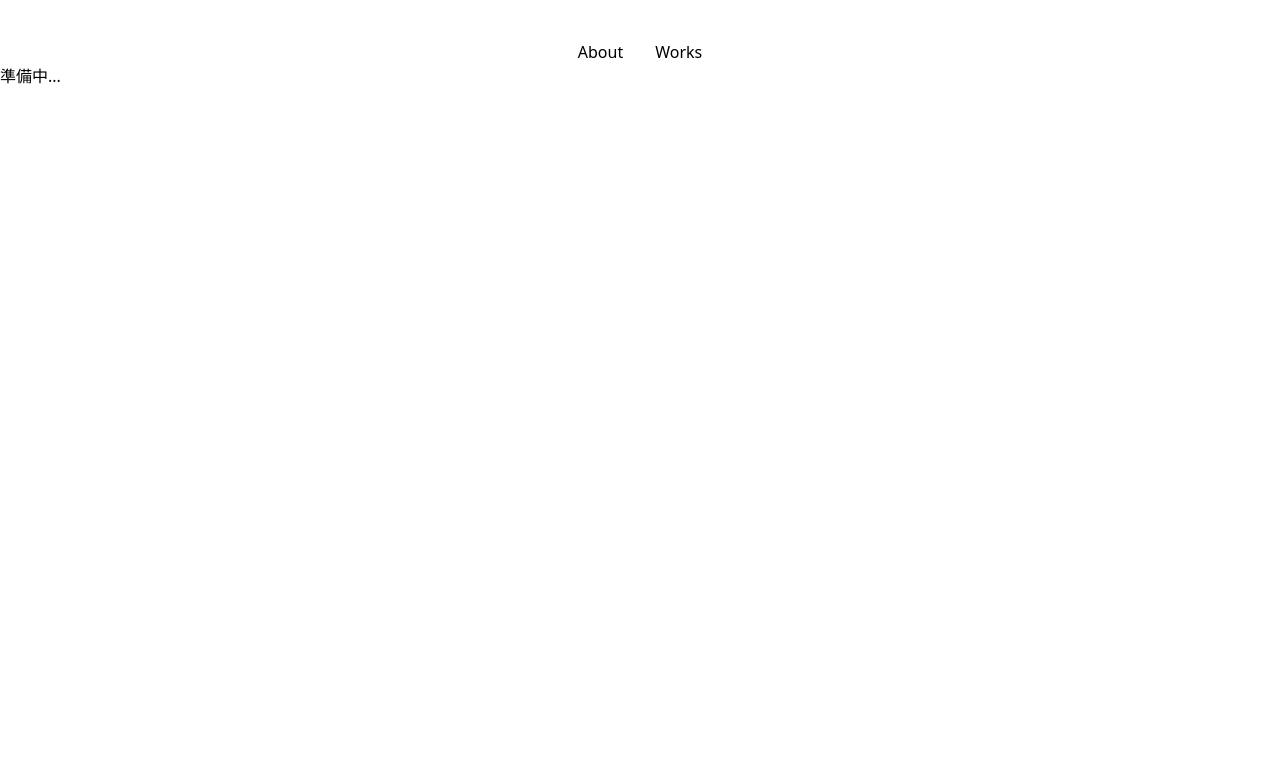
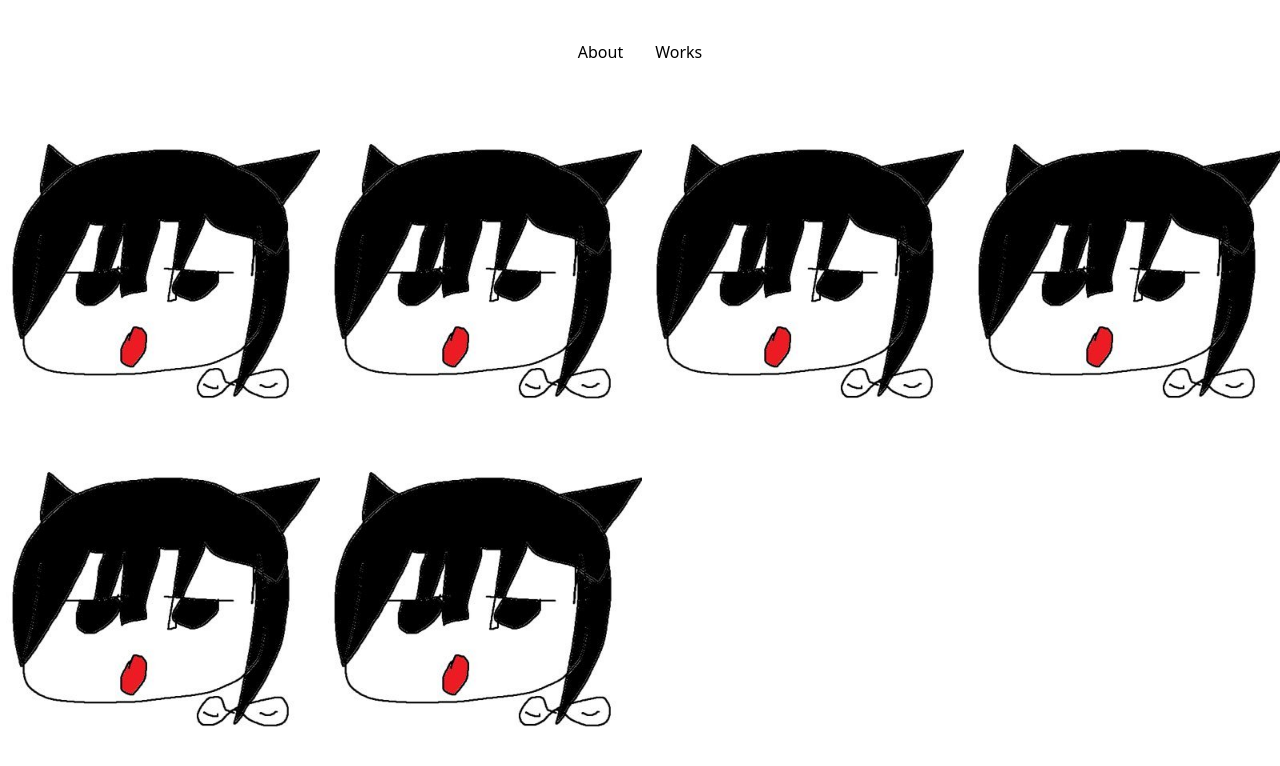
Before and after one commit to W0NYV/W0NYV.github.io, a React (Create React App) app: page / in a window 1280 px wide. Shown: the top 766 px of the page. Built offline with nearby package versions, Linux system fonts and the light colour scheme.

Commit message:
Worksページ開発し始める、Componentsフォルダの作成

```diff
--- a/public/index.html
+++ b/public/index.html
@@ -24,7 +24,7 @@
       work correctly both with client-side routing and a non-root public URL.
       Learn how to configure a non-root public URL by running `npm run build`.
     -->
-    <title>React App</title>
+    <title>W0NYV</title>
   </head>
   <body>
     <noscript>You need to enable JavaScript to run this app.</noscript>
--- /dev/null
+++ b/src/Components/GridElementHover.tsx
@@ -0,0 +1,11 @@
+type GridElementHoverProps = {
+  children: React.ReactNode;
+};
+
+export const GridElementHover: React.FC<GridElementHoverProps> = (props) => {
+  return (
+    <div className="absolute top-0 right-0 bottom-0 left-0 h-full w-full overflow-hidden bg-slate-400 opacity-0 hover:opacity-90">
+      {props.children}
+    </div>
+  );
+}
--- a/src/Pages/About.tsx
+++ b/src/Pages/About.tsx
@@ -12,6 +12,7 @@ function About() {
         <div className="mt-20 flex flex-col space-y-10">
           <div>
             <p className="text-2xl">W0NYV（読み：をにゅ）</p>
+            <p>情報工学系の大学に通っています .</p>
             <p>興味：リアルタイムCG, VJ, XR LIVE</p>
             <OneWord />
           </div>
--- a/src/Pages/OneWord.tsx
+++ b/src/Pages/OneWord.tsx
@@ -2,10 +2,10 @@ import React from 'react';
 
 function OneWord() {
 
-  const wordArr = ["美味しいものが好きです🦀🦀🦀"];
+  const wordArr: string[] = ["美味しいものが好きです🦀🦀🦀", "こんにちは", "にゃーお"];
 
   const getWordRandom = () => {
-    return wordArr[0];
+    return wordArr[Math.floor(Math.random() * wordArr.length)];
   };
 
   return (
--- a/src/Pages/Works.tsx
+++ b/src/Pages/Works.tsx
@@ -1,10 +1,33 @@
 import React from 'react';
+import { GridElementHover } from '../Components/GridElementHover';
 
 function Works() {
 
   return (
-    <div className="Works">
-      <p>準備中...</p>
+    <div className="Works flex justify-center mt-10">
+      <div className="grid grid-cols-4 grid-flow-row gap-2">
+        <div className="w-80 h-80 relative">
+          <img src=".\w0nyv.jpg" alt="W0NYV-icon" />
+          <GridElementHover>
+            <p className="text-white sticky top-1/2 left-1/2 text-center">グラフィックスプログラミング</p>
+          </GridElementHover>
+        </div>
+        <div className="w-80 h-80">
+          <img src=".\w0nyv.jpg" alt="W0NYV-icon" />
+        </div>
+        <div className="w-80 h-80">
+          <img src=".\w0nyv.jpg" alt="W0NYV-icon" />
+        </div>
+        <div className="w-80 h-80">
+          <img src=".\w0nyv.jpg" alt="W0NYV-icon" />
+        </div>
+        <div className="w-80 h-80">
+          <img src=".\w0nyv.jpg" alt="W0NYV-icon" />
+        </div>
+        <div className="w-80 h-80">
+          <img src=".\w0nyv.jpg" alt="W0NYV-icon" />
+        </div>
+      </div>
     </div>
   );
 }
```
